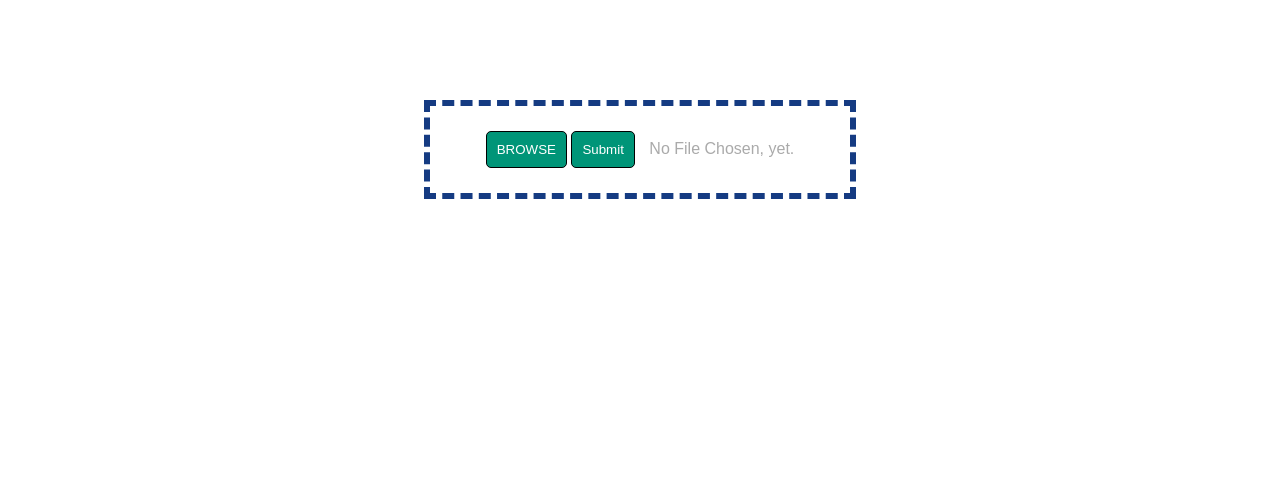
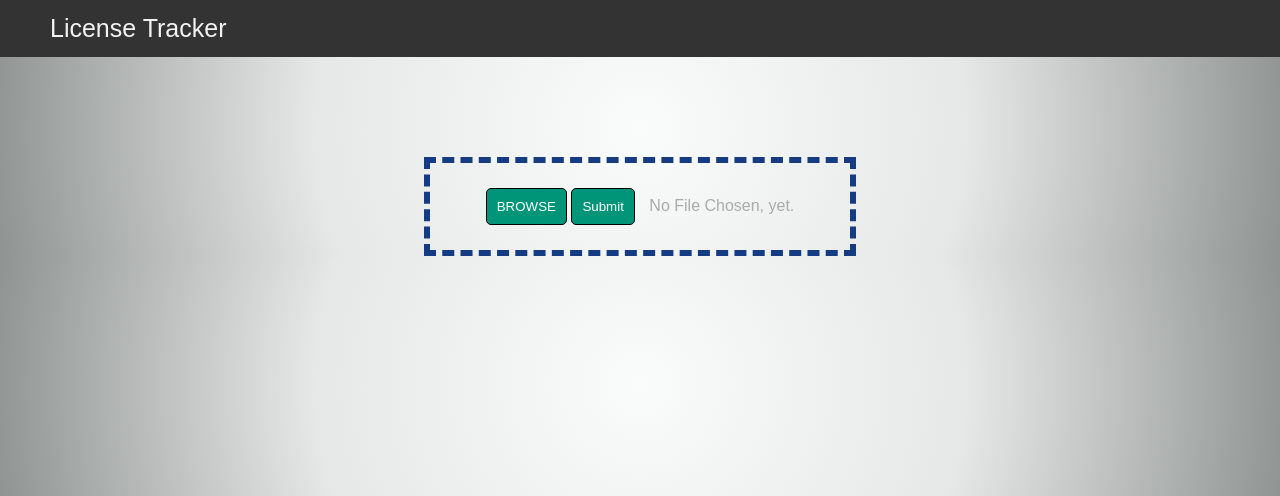
Before and after one commit to KrishnaKumarSoni/License-Tracking, a Flask app: page / in a window 1280 px wide. Shown: the top 496 px of the page. Run offline with Flask 2, Linux system fonts and the light colour scheme.

Commit message:
changed css

```diff
--- a/templates/index.html
+++ b/templates/index.html
@@ -5,7 +5,22 @@
     <title>Licence Plate Recognition_Krishna Kumar Soni</title>
     <style media = "screen">
         body{
-            font-family: Arial, Helvetica, sans-serif;
+          font-family: Arial, Helvetica, sans-serif;
+          margin: 0;
+          background-image: radial-gradient(circle, #fafcfb, #e6e8e7, #8f9492);
+        }
+
+        .topnav {
+          overflow: hidden;
+          background-color: #333;
+        }
+
+        .topnav a {
+          float: left;
+          color: #f2f2f2;
+          text-align: center;
+          padding: 14px 50px;
+          font-size: 25px;
         }
         #custom-button {
             padding: 10px;
@@ -46,6 +61,9 @@
     </style>
 </head>
 <body>
+    <div class="topnav">
+      <a class="active">License Tracker</a>
+    </div>
     <div id = "wrapper">
     <div class = "fileUpload">
         <!--
```
